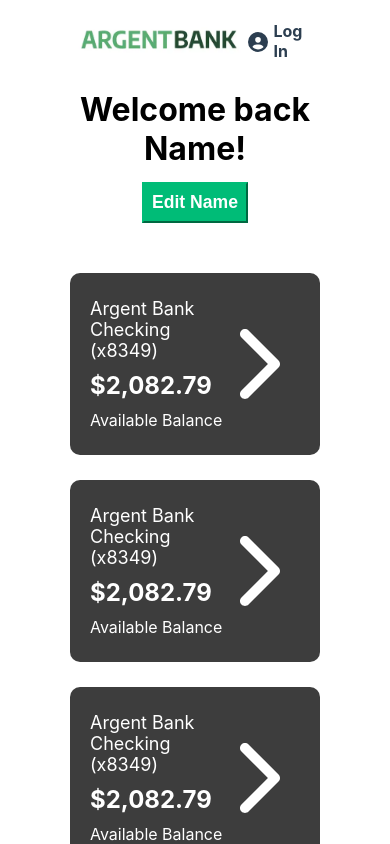
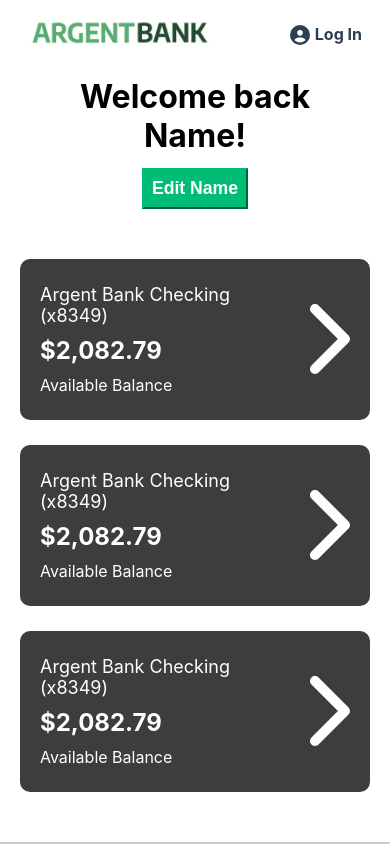
Before and after one commit to christopher-cornet/OC-P11, a React (Create React App) app in the folder argentbank/: page /profile in a window 390 px wide. Shown: the top 844 px of the page. Built offline with nearby package versions, Linux system fonts and the light colour scheme.

Commit message:
Profile page responsive

```diff
--- a/argentbank/src/components/BankCard/BankCard.css
+++ b/argentbank/src/components/BankCard/BankCard.css
@@ -30,6 +30,12 @@
 
 .arrow {
     height: 80px;
-    margin-right: 20px;
-    cursor: pointer;
+
 }
+
+@media screen and (min-width: 920px) {
+    .arrow {
+        margin-right: 20px;
+        cursor: pointer;
+    }
+}
--- a/argentbank/src/pages/Profile/Profile.css
+++ b/argentbank/src/pages/Profile/Profile.css
@@ -1,7 +1,3 @@
-.profile_page {
-    margin: 0 50px;
-}
-
 .welcome-informations {
     display: flex;
     flex-direction: column;
@@ -25,5 +21,14 @@
 
 .argentbank-user-cards {
     margin: 50px 0;
-    margin-bottom: 100px;
 }
+
+@media screen and (min-width: 920px) {
+    .profile_page {
+        margin: 0 50px;
+    }
+
+    .argentbank-user-cards {
+        margin-bottom: 100px;
+    }
+}
```
